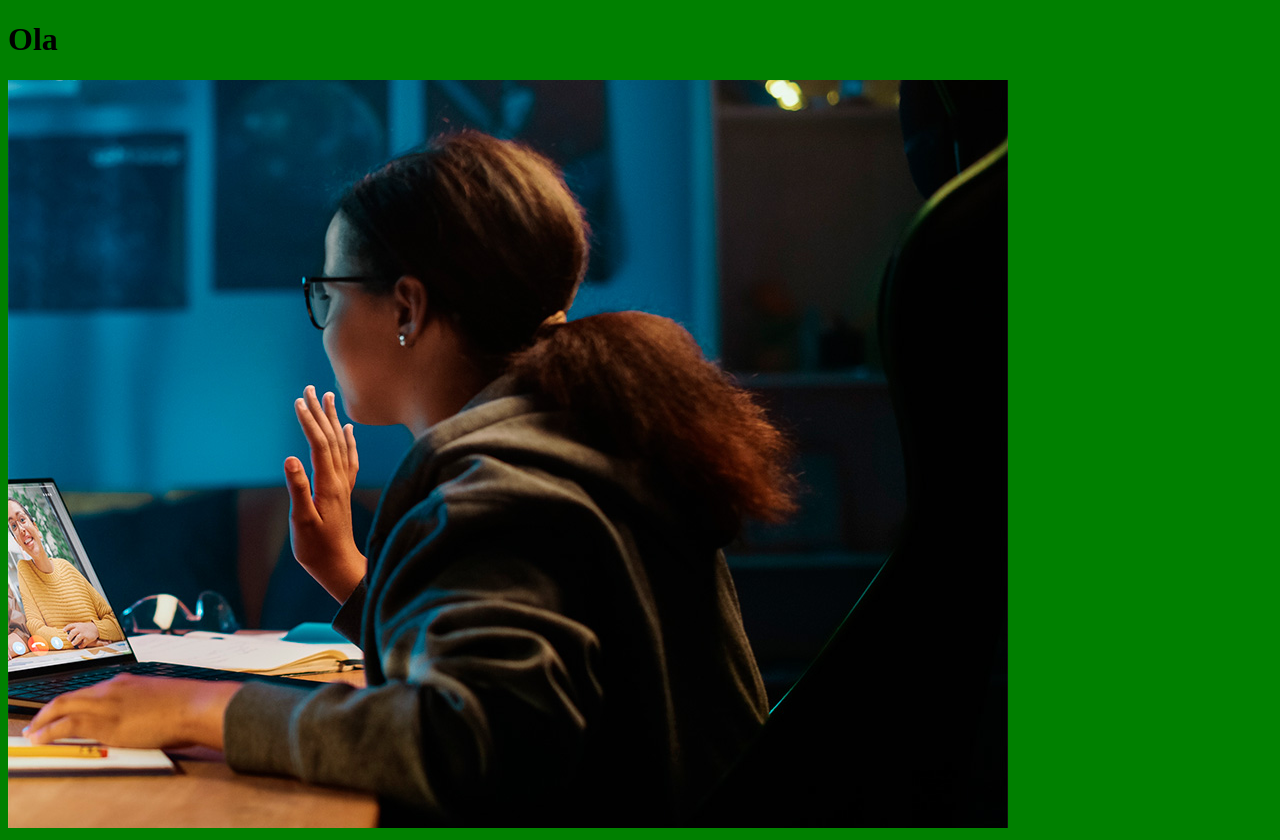
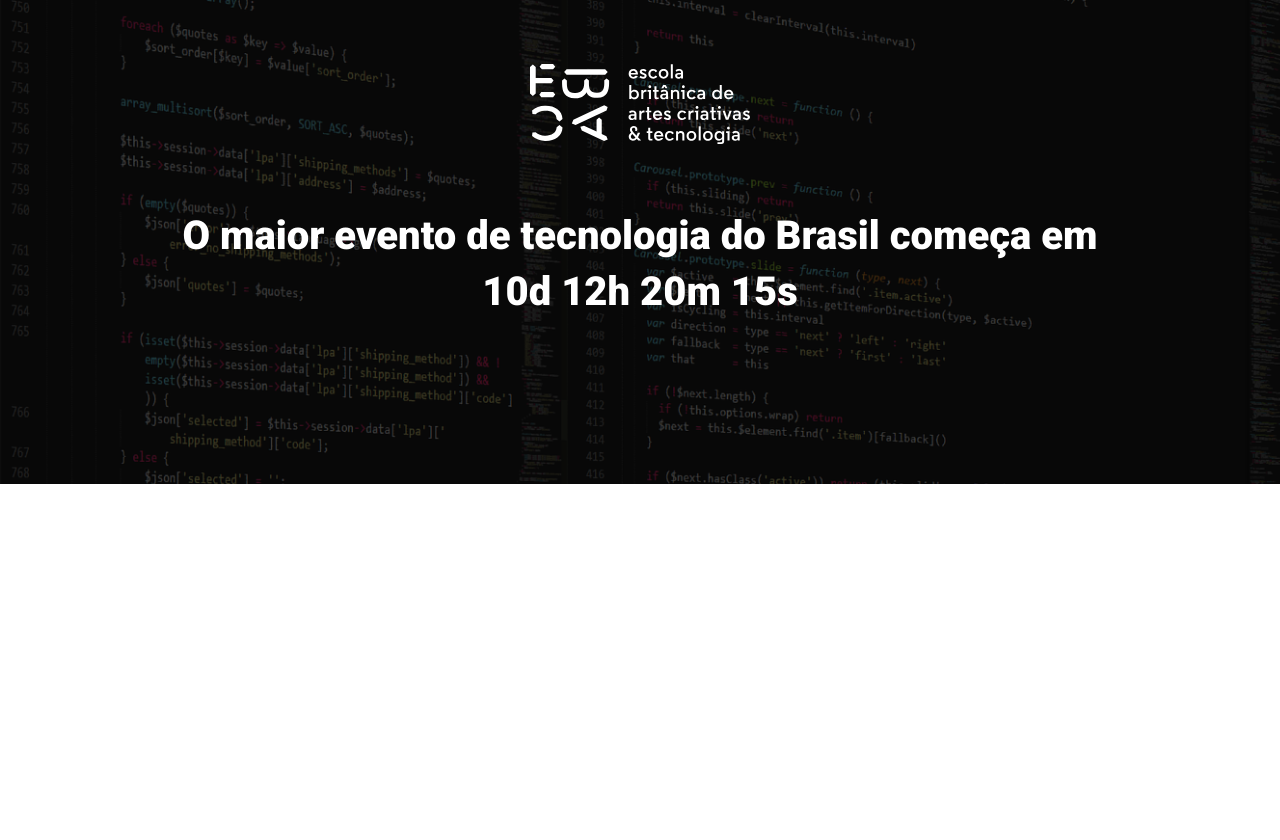
Before and after one commit to leocarapecos/ebac_tech_talks, a website built with Parcel: page src/index.html in a window 1280 px wide. After the commit the page ends 800 px from the top, so only its background shows below. Built offline with nearby package versions, Linux system fonts and the light colour scheme.

Commit message:
criando o hero

```diff
--- a/src/index.html
+++ b/src/index.html
@@ -3,12 +3,25 @@
 <head>
     <meta charset="UTF-8">
     <meta name="viewport" content="width=device-width, initial-scale=1.0">
-    <title>Document</title>
+    <title>Ebac Tech Talks</title>
+
+    <link rel="preconnect" href="https://fonts.googleapis.com">
+    <link rel="preconnect" href="https://fonts.gstatic.com" crossorigin>
+    <link href="https://fonts.googleapis.com/css2?family=Roboto:wght@400;700;900&display=swap" rel="stylesheet">
     <link rel="stylesheet" href="./styles/main.scss">
 </head>
 <body>
-    <h1>Ola</h1>
-    <img src="./images/backend.png" alt="">
+    <header class="hero">
+        <div class="container">
+
+            <img class="hero__logo" src="./images/ebac_logo.svg" alt="Ebac Logo">
+            <p class="hero__text">
+                O maior evento de tecnologia do Brasil começa em 10d 12h 20m 15s
+            </p>
+        </div>
+    </header>
+
+
     <script src="./scripts/main.js"></script>
 </body>
 </html>
--- /dev/null
+++ b/src/styles/_hero.scss
@@ -0,0 +1,53 @@
+.hero{
+    padding-top: 64px;
+    padding-bottom: 100px;
+    background-image: url(../images/fundo.png);
+    background-repeat: no-repeat;
+    background-size: cover;
+    position: relative;
+
+    .container{
+        position: relative;
+    }
+
+    &::before{
+        position: absolute;
+        top: 0;
+        left: 0;
+        width: 100%;
+        height: 100%;
+        background-color: #000;
+        content: "";
+        opacity: 0.7;
+    }
+
+    &__text{
+        margin-top: 64px;
+        margin-bottom: 64px;
+        font-size: 40px;
+        line-height: 56px;
+
+        font-weight: 800;
+        text-align: center;
+    }
+
+    &__logo{
+        margin: 0 auto;
+        height: 80px;
+        display: block;
+    }
+
+    @media (max-width:640px){
+        padding: 40px 0;
+
+        &__logo{
+            height: 40px;
+        }
+
+        &__text{
+            font-size: 22px;
+            line-height: 24px;
+            margin: 24px 0;
+        }
+    }
+}
--- a/src/styles/main.scss
+++ b/src/styles/main.scss
@@ -1,3 +1,26 @@
-body{
-    background-color: green;
+@use 'hero';
+
+*{
+    margin: 0;
+    padding: 0;
+    box-sizing: border-box;
+    font-family: Roboto, sans-serif;
+    color: #fff;
 }
+
+.container{
+    max-width: 960px;
+    width: 100%;
+    margin: 0 auto;
+
+
+    @media (max-width:640px){
+        max-width: 80%;
+
+    }
+
+    @media (max-width: 1024px){
+        max-width: 90%;
+
+    }
+}
```
